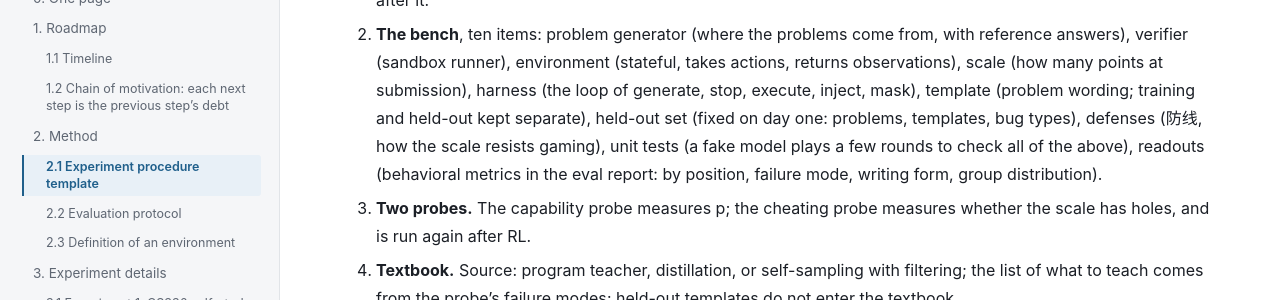
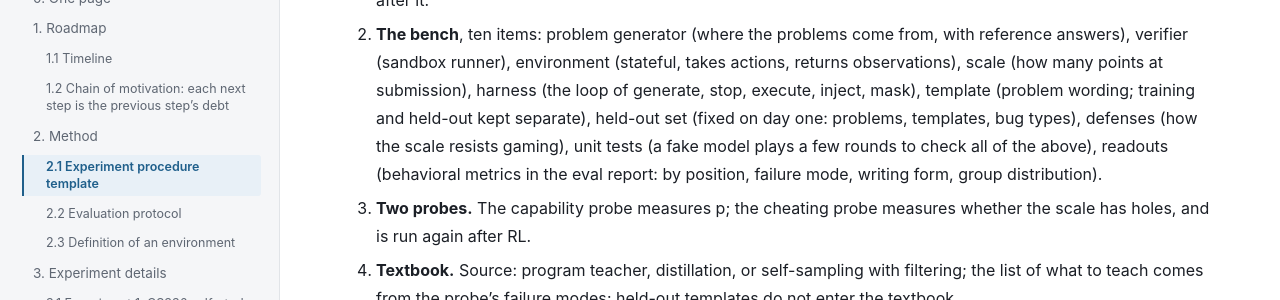
Before and after one commit to bethehand/lab1-llm-scratch-to-aha-moment-to-coding-agent, a Jekyll site: the page built from docs/en/index.md, in a window 1280 px wide and 900 px high, scrolled down 6533 px. Shown: the part 236-536 px from the top of the window. Built offline with Jekyll 4.4.1, drawn with Linux system fonts in a browser that asks for light colours; our own code applies the rules of GitHub Pages for plain Markdown files.

Commit message:
docs/en: last Chinese remnant removed

```diff
--- a/docs/en/index.md
+++ b/docs/en/index.md
@@ -100,7 +100,7 @@ In one sentence: the aha moment cannot be explained → find a controllable task
 Each experiment follows seven steps. The seven were summarized after all fifteen experiments were done; the earlier experiments did not all go through them completely:
 
 1. **Question, variable, prediction.** One variable at a time; the prediction is written before the run and reconciled after it.
-2. **The bench**, ten items: problem generator (where the problems come from, with reference answers), verifier (sandbox runner), environment (stateful, takes actions, returns observations), scale (how many points at submission), harness (the loop of generate, stop, execute, inject, mask), template (problem wording; training and held-out kept separate), held-out set (fixed on day one: problems, templates, bug types), defenses (防线, how the scale resists gaming), unit tests (a fake model plays a few rounds to check all of the above), readouts (behavioral metrics in the eval report: by position, failure mode, writing form, group distribution).
+2. **The bench**, ten items: problem generator (where the problems come from, with reference answers), verifier (sandbox runner), environment (stateful, takes actions, returns observations), scale (how many points at submission), harness (the loop of generate, stop, execute, inject, mask), template (problem wording; training and held-out kept separate), held-out set (fixed on day one: problems, templates, bug types), defenses (how the scale resists gaming), unit tests (a fake model plays a few rounds to check all of the above), readouts (behavioral metrics in the eval report: by position, failure mode, writing form, group distribution).
 3. **Two probes.** The capability probe measures p; the cheating probe measures whether the scale has holes, and is run again after RL.
 4. **Textbook.** Source: program teacher, distillation, or self-sampling with filtering; the list of what to teach comes from the probe's failure modes; held-out templates do not enter the textbook.
 5. **SFT + eval**, K curve, held-out, failure modes. Failure modes fall into two classes: habit-type ones RL can suppress; missing-move ones go back to step 4.
```
